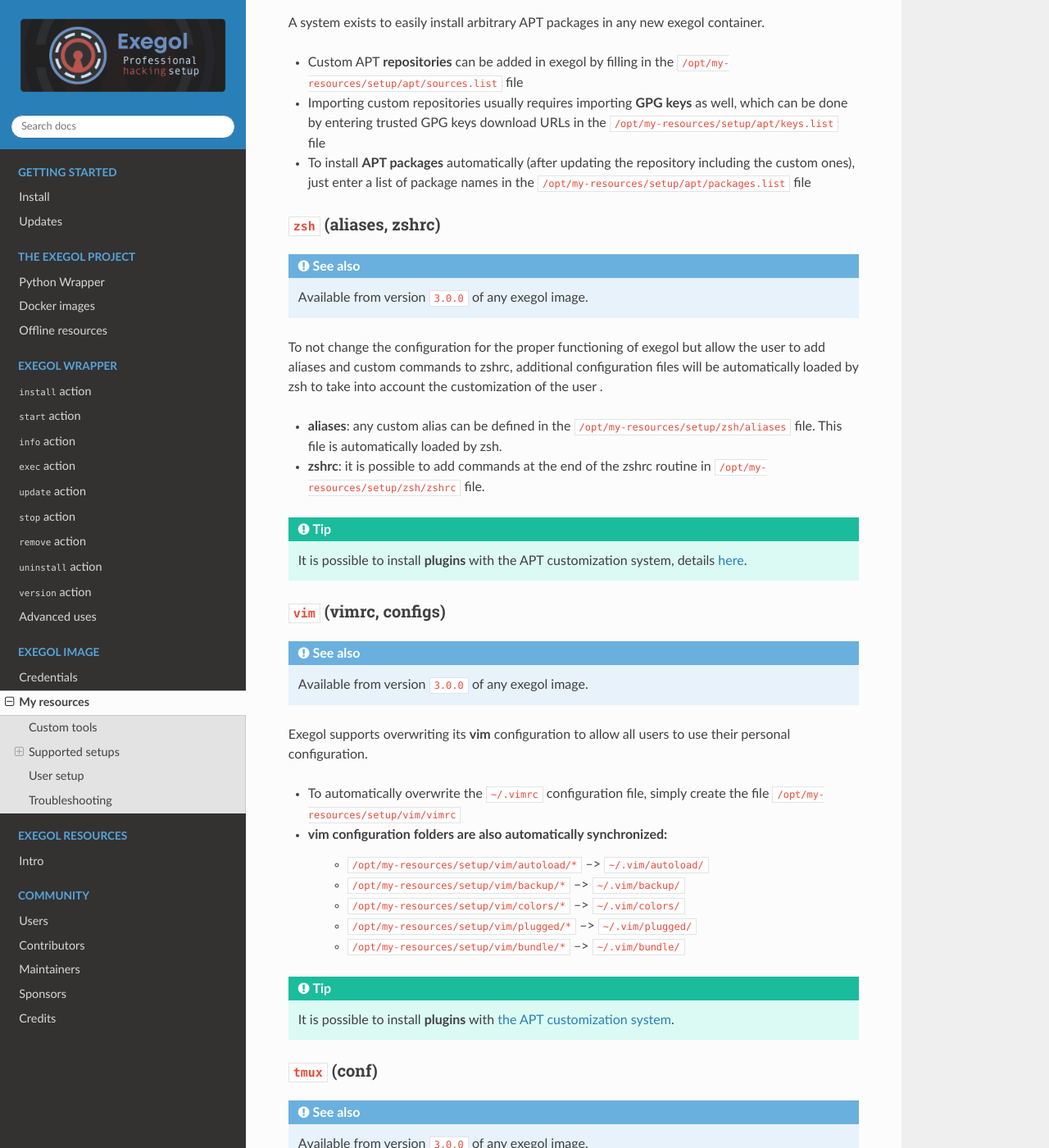
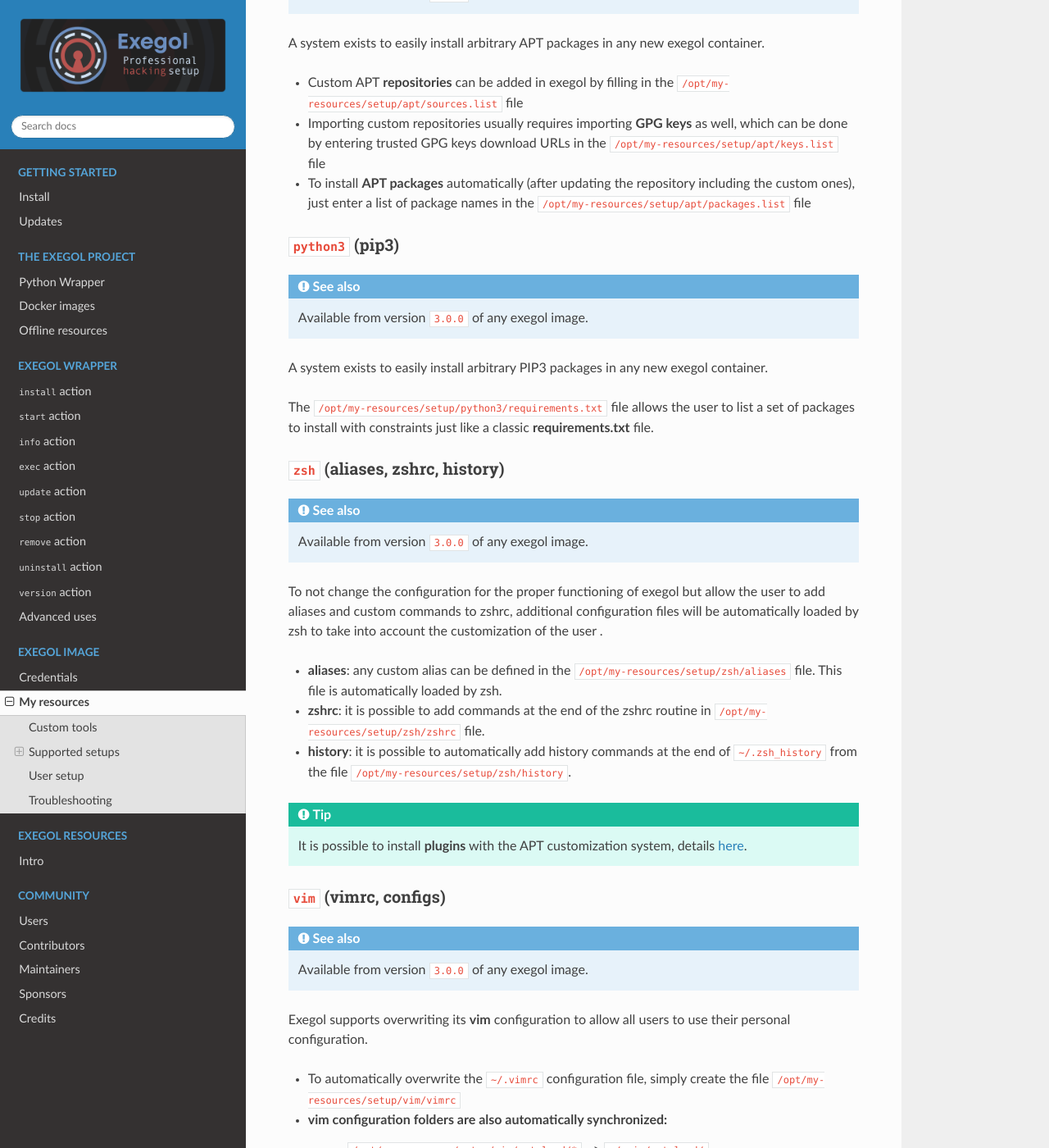
Before and after one commit to ThePorgs/Exegol-docs, a Sphinx documentation site: the page built from source/exegol-image/my-resources.rst, in a window 1280 px wide and 1400 px high, scrolled down 1989 px. Shown: the whole window at 82% size. Built offline with Sphinx 7.4.7 and the Read the Docs theme 2.0.0, drawn with Linux system fonts in a browser that asks for light colours; some of the changed text lies outside the part shown.

Commit message:
Add my-resources python3 / zsh history

```diff
--- a/source/exegol-image/my-resources.rst
+++ b/source/exegol-image/my-resources.rst
@@ -67,8 +67,19 @@
 * Importing custom repositories usually requires importing **GPG keys** as well, which can be done by entering trusted GPG keys download URLs in the ``/opt/my-resources/setup/apt/keys.list`` file
 * To install **APT packages** automatically (after updating the repository including the custom ones), just enter a list of package names in the ``/opt/my-resources/setup/apt/packages.list`` file
 
-:code:`zsh` (aliases, zshrc)
-~~~~~~~~~~~~~~~~~~~~~~~~~~~~
+
+:code:`python3` (pip3)
+~~~~~~~~~~~~~~~~~~~~~~
+.. seealso::
+    Available from version ``3.0.0`` of any exegol image.
+
+A system exists to easily install arbitrary PIP3 packages in any new exegol container.
+
+The ``/opt/my-resources/setup/python3/requirements.txt`` file allows the user to list a set of packages to install with constraints just like a classic **requirements.txt** file.
+
+
+:code:`zsh` (aliases, zshrc, history)
+~~~~~~~~~~~~~~~~~~~~~~~~~~~~~~~~~~~~~
 .. seealso::
     Available from version ``3.0.0`` of any exegol image.
 
@@ -77,6 +88,7 @@
 
 * **aliases**: any custom alias can be defined in the ``/opt/my-resources/setup/zsh/aliases`` file. This file is automatically loaded by zsh.
 * **zshrc**: it is possible to add commands at the end of the zshrc routine in ``/opt/my-resources/setup/zsh/zshrc`` file.
+* **history**: it is possible to automatically add history commands at the end of ``~/.zsh_history`` from the file ``/opt/my-resources/setup/zsh/history``.
 
 .. tip::
     It is possible to install **plugins** with the APT customization system, details :ref:`here <custom_apt>`.
```
